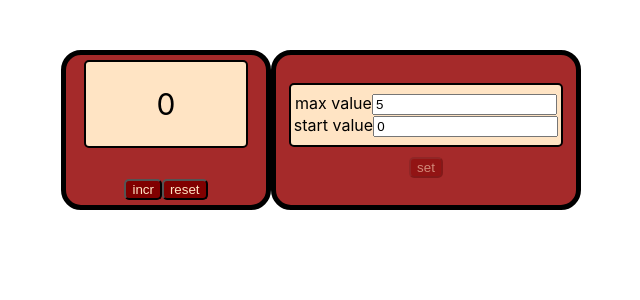
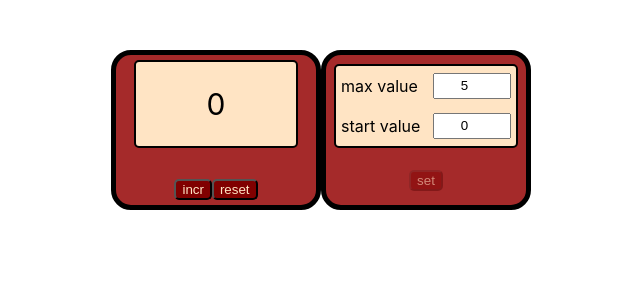
Before and after one commit to Faukkirik/MyCounter, a React (Create React App) app: page / in a window 1280 px wide. Shown: the top 300 px of the page, without its empty margins (319-959 px from the left). Built offline with nearby package versions, Linux system fonts and the light colour scheme.

Commit message:
Counter - 5 (counter2.0)

```diff
--- a/src/App.tsx
+++ b/src/App.tsx
@@ -21,15 +21,15 @@ function App() {
         {
             minCount: 0, maxCount: 5, status: ''
         })
-    // useEffect(() => {
-    //     const get = localStorage.getItem("count")
-    //     if (get) {
-    //         setCount(JSON.parse(get))
-    //     }
-    // },[])
-    // useEffect(() => {
-    //     localStorage.setItem("count", JSON.stringify(count))
-    // }, [count])
+     useEffect(() => {
+         const get = localStorage.getItem("count")
+         if (get) {
+             setCount({...count, count: JSON.parse(get)})
+         }
+     },[])
+     useEffect(() => {
+         localStorage.setItem("count", JSON.stringify(count.count))
+     }, [count])
 
     const increaseCount = () => {
         if (count.count < count.maxCount) {
@@ -45,7 +45,7 @@ function App() {
 
     const settingsMin = (min: number) =>{
         setSettingCount({...settingCount, minCount: min})
-        if (min < 0 || min >= settingCount.maxCount || settingCount.maxCount < 0 || settingCount.maxCount < settingCount.minCount){
+        if (min < 0 || min >= settingCount.maxCount || settingCount.maxCount < 0 || settingCount.maxCount < min){
             return setCount({...count, status:  "Incorrect value!"})
         }
         if (min !== count.minCount){
@@ -54,7 +54,7 @@ function App() {
     }
     const settingsMax = (max: number) =>{
         setSettingCount({...settingCount, maxCount: max})
-        if (max < 0 || max <= settingCount.minCount || settingCount.minCount < 0 || settingCount.minCount > settingCount.maxCount){
+        if (max < 0 || max <= settingCount.minCount || settingCount.minCount < 0 || settingCount.minCount > max){
             return setCount({...count, status:  "Incorrect value!"})
         }
         if (max !== count.maxCount) {
--- a/src/components/SetCounter.module.css
+++ b/src/components/SetCounter.module.css
@@ -1,11 +1,11 @@
 .wrapper {
     display: flex;
     flex-direction: column;
-    justify-content: center;
+    justify-content: space-around;
     align-items: center;
 
     height: 150px;
-    width: 300px;
+    width: 200px;
     border: 5px solid black;
     background-color: brown;
     border-radius: 20px;
@@ -15,16 +15,33 @@
 .block {
     display: flex;
     flex-direction: column;
-    justify-content: center;
-    align-items: center;
-    height: 60px;
-    width: 270px;
+    justify-content: space-around;
+
+    height: 80px;
+    width: 180px;
     border: 2px solid black;
     background-color: bisque;
     border-radius: 5px;
     color: black;
-    margin: 5px;
 
+}
+
+.boxSize {
+    display: flex;
+    flex-direction: row;
+    justify-content: space-between;
+    align-items: center;
+    flex-wrap: wrap;
+    margin-left: 5px;
+}
+
+.input {
+
+    display: flex;
+    text-align: center;
+    height: 20px;
+    width: 70px;
+    margin-right: 5px;
 }
 
 .flexButton {
--- a/src/components/SetCounter.tsx
+++ b/src/components/SetCounter.tsx
@@ -30,15 +30,19 @@ export const SetCounter = (props: SetCounterType) => {
     return (
         <div className={s.wrapper}>
             <div className={s.block}>
-                <div>max value
+                <div className={s.boxSize}>
+                    <div>max value</div>
                     <input
+                        className={s.input}
                         type="number"
                         value={props.currentSettingValues.maxCount}
                         onChange={onChangeMaxCountHandler}
                     />
                 </div>
-                <div>start value
+                <div className={s.boxSize}>
+                    <div>start value</div>
                     <input
+                        className={s.input}
                         type="number"
                         value={props.currentSettingValues.minCount}
                         onChange={onChangeStartCountHandler}
@@ -48,7 +52,7 @@ export const SetCounter = (props: SetCounterType) => {
             <div className={s.flexButton}>
                 <SuperButton
                     title={"set"}
-                    disable={!props.currentValues.status}
+                    disable={!props.currentValues.status || props.currentValues.status === "Incorrect value!"}
                     onClickHandler={onClickSetCountHandler}
                 />
             </div>
```
